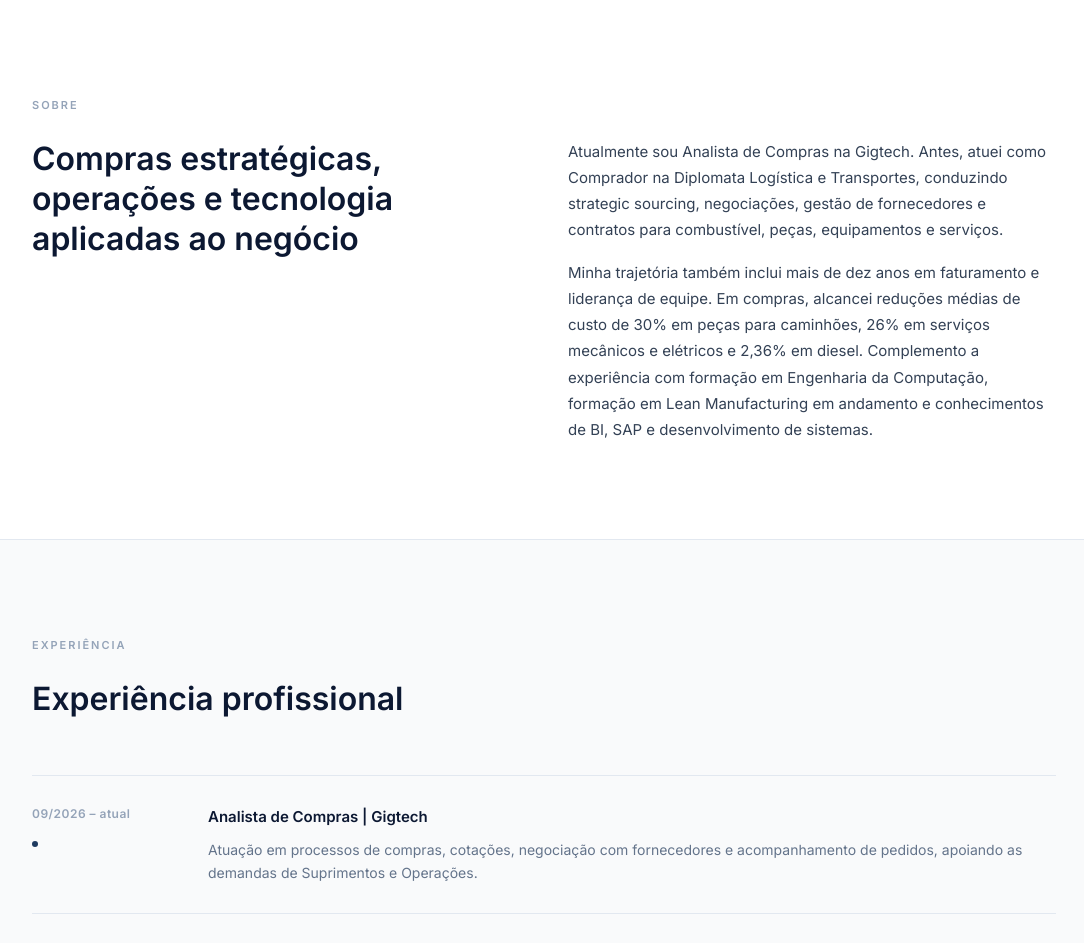
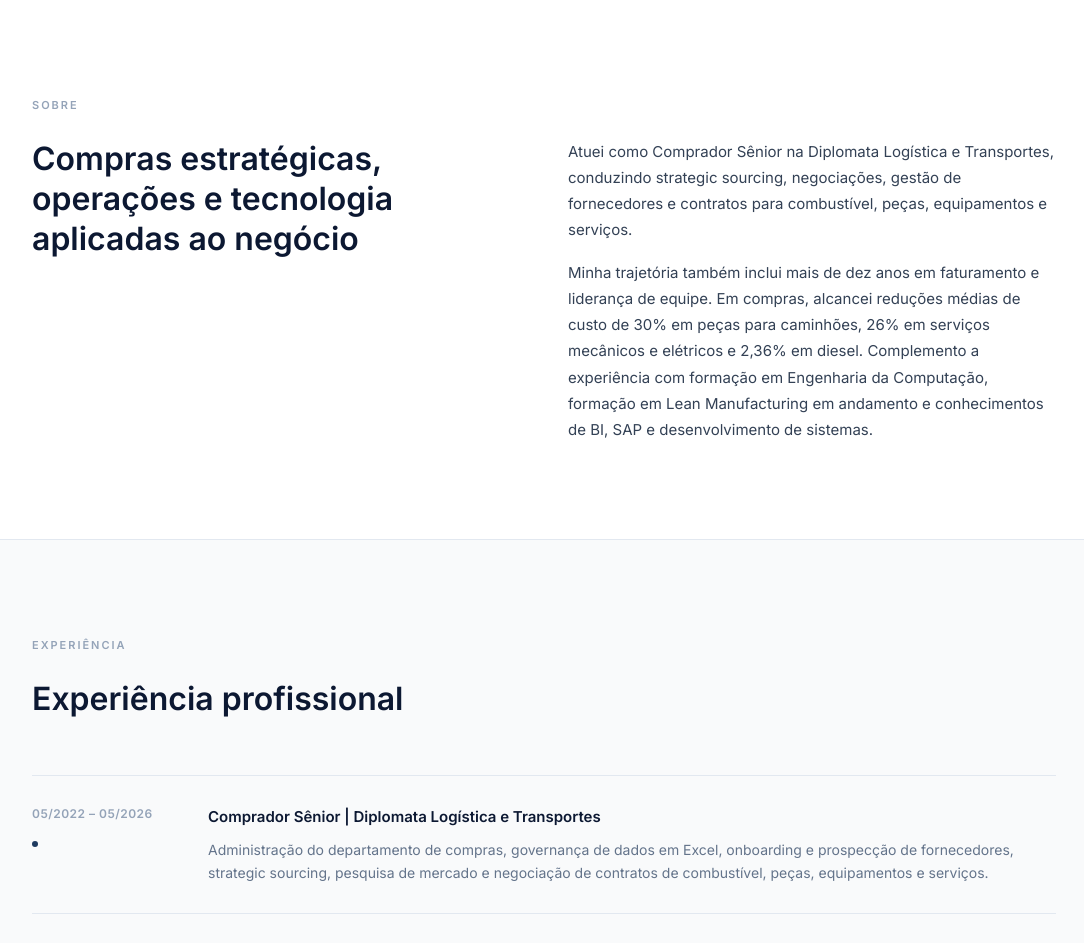
Before and after one commit to Alessandro-phn/Portifolio, a Next.js app: page / in a window 1280 px wide. Shown: the part 800-1743 px from the top of the page, without its empty margins (96-1180 px from the left). Built offline with nearby package versions, Linux system fonts and the light colour scheme.

Commit message:
Atualiza experiência profissional na Diplomata e remove Gigtech

```diff
--- a/components/JornadaSection.tsx
+++ b/components/JornadaSection.tsx
@@ -4,14 +4,8 @@
 
 const etapas = [
   {
-    periodo: "09/2026 – atual",
-    fase: "Analista de Compras | Gigtech",
-    descricao:
-      "Atuação em processos de compras, cotações, negociação com fornecedores e acompanhamento de pedidos, apoiando as demandas de Suprimentos e Operações.",
-  },
-  {
     periodo: "05/2022 – 05/2026",
-    fase: "Comprador | Diplomata Logística e Transportes",
+    fase: "Comprador Sênior | Diplomata Logística e Transportes",
     descricao:
       "Administração do departamento de compras, governança de dados em Excel, onboarding e prospecção de fornecedores, strategic sourcing, pesquisa de mercado e negociação de contratos de combustível, peças, equipamentos e serviços.",
   },
--- a/components/SobreSection.tsx
+++ b/components/SobreSection.tsx
@@ -33,7 +33,7 @@
 
           <div style={{ display: "flex", flexDirection: "column", gap: "1rem" }}>
             <p className="body-text">
-              Atualmente sou Analista de Compras na Gigtech. Antes, atuei como Comprador na Diplomata Logística e Transportes, conduzindo strategic sourcing, negociações, gestão de fornecedores e contratos para combustível, peças, equipamentos e serviços.
+              Atuei como Comprador Sênior na Diplomata Logística e Transportes, conduzindo strategic sourcing, negociações, gestão de fornecedores e contratos para combustível, peças, equipamentos e serviços.
             </p>
             <p className="body-text">
               Minha trajetória também inclui mais de dez anos em faturamento e liderança de equipe. Em compras, alcancei reduções médias de custo de 30% em peças para caminhões, 26% em serviços mecânicos e elétricos e 2,36% em diesel. Complemento a experiência com formação em Engenharia da Computação, formação em Lean Manufacturing em andamento e conhecimentos de BI, SAP e desenvolvimento de sistemas.
```
